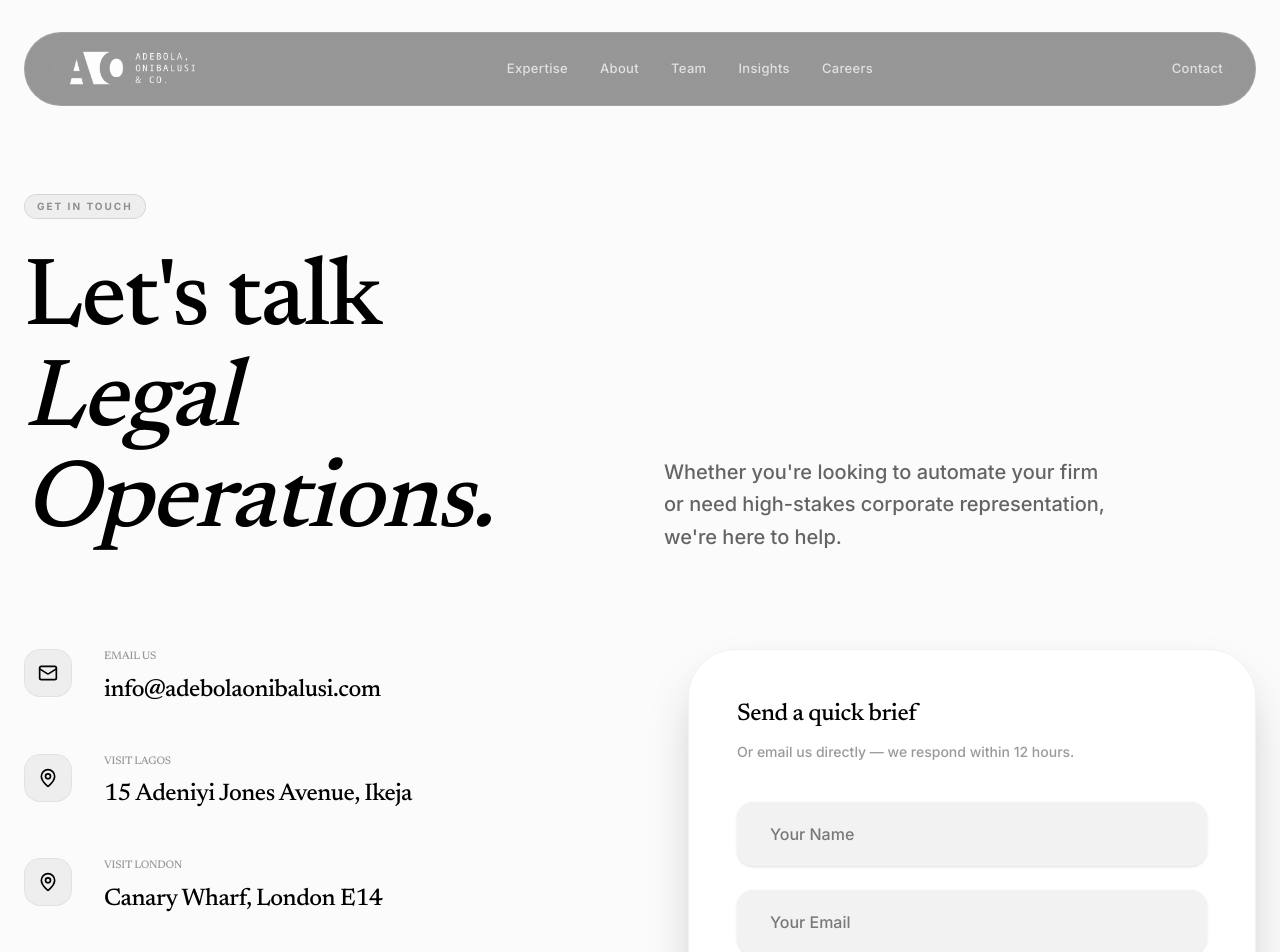
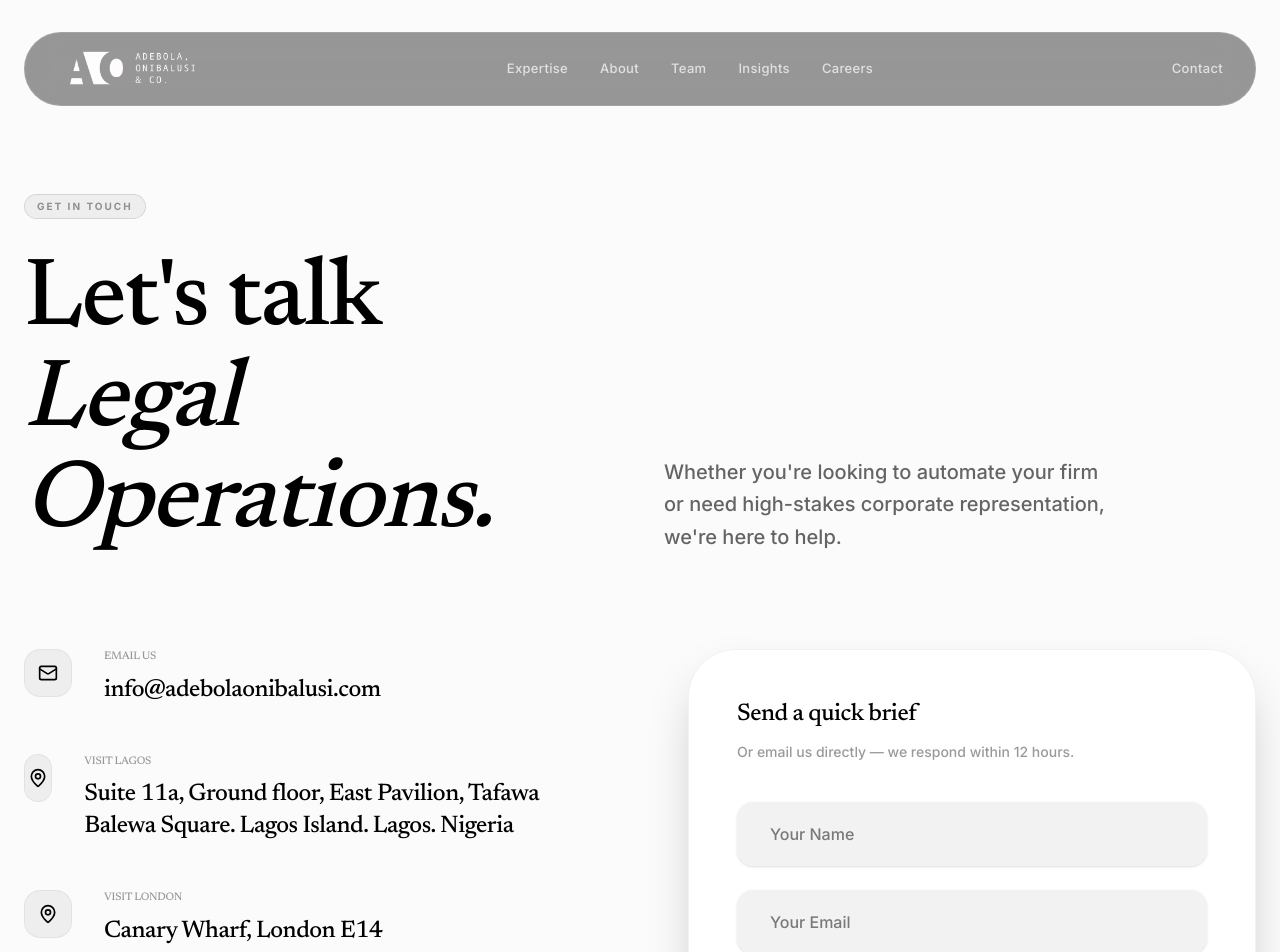
Before and after one commit to sherifferuks/adebolaonibalusi, a Next.js app: page /contact in a window 1280 px wide. Shown: the top 952 px of the page. Built offline with nearby package versions, Linux system fonts and the light colour scheme.

Commit message:
Update office address to Lagos Island location

```diff
--- a/src/app/contact/page.tsx
+++ b/src/app/contact/page.tsx
@@ -44,7 +44,7 @@ export default function ContactPage() {
                                 </div>
                                 <div className="space-y-2">
                                     <h3 className="text-[11px] font-bold uppercase tracking-widest text-dark/40">Visit Lagos</h3>
-                                    <p className="text-2xl font-serif font-medium">15 Adeniyi Jones Avenue, Ikeja</p>
+                                    <p className="text-2xl font-serif font-medium">Suite 11a, Ground floor, East Pavilion, Tafawa Balewa Square. Lagos Island. Lagos. Nigeria</p>
                                 </div>
                             </div>
 
```
